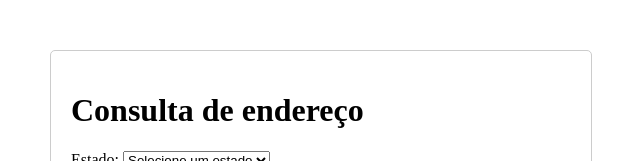
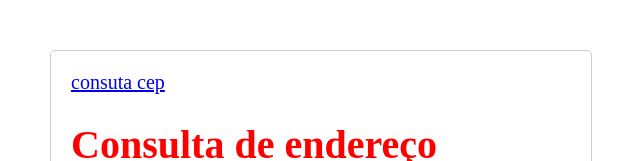
Before and after one commit to payaoanderson/FuncoesJavascript, a plain HTML site: page consulta-cep e consulta-endereço/index-endereço.html in a window 1280 px wide. Shown: the top 161 px of the page, without its empty margins (319-959 px from the left). Drawn offline with Linux system fonts and the light colour scheme.

Commit message:
aumetando

```diff
--- a/consulta-cep e consulta-endereço/estilo-endereço.css
+++ b/consulta-cep e consulta-endereço/estilo-endereço.css
@@ -1,3 +1,9 @@
+body{
+  font-size: 20px;
+  color: red;
+
+}
+
 .container {
   max-width: 500px;
   margin: 50px auto;
--- a/consulta-cep e consulta-endereço/index-endereço.html
+++ b/consulta-cep e consulta-endereço/index-endereço.html
@@ -8,6 +8,8 @@
 </head>
 <body>
   <fieldset class="container">
+
+    <a href="index.html">consuta cep</a>
     <h1>Consulta de endereço</h1>
 
 
```
